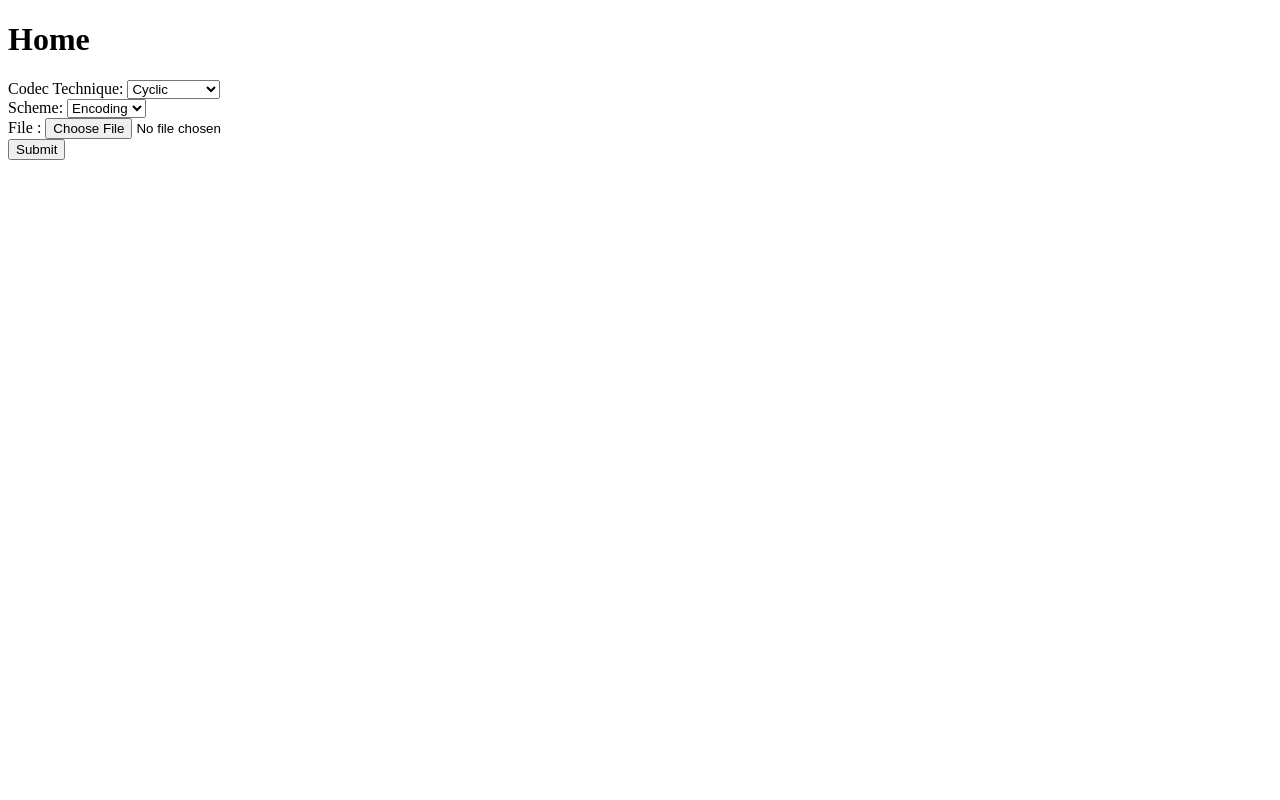
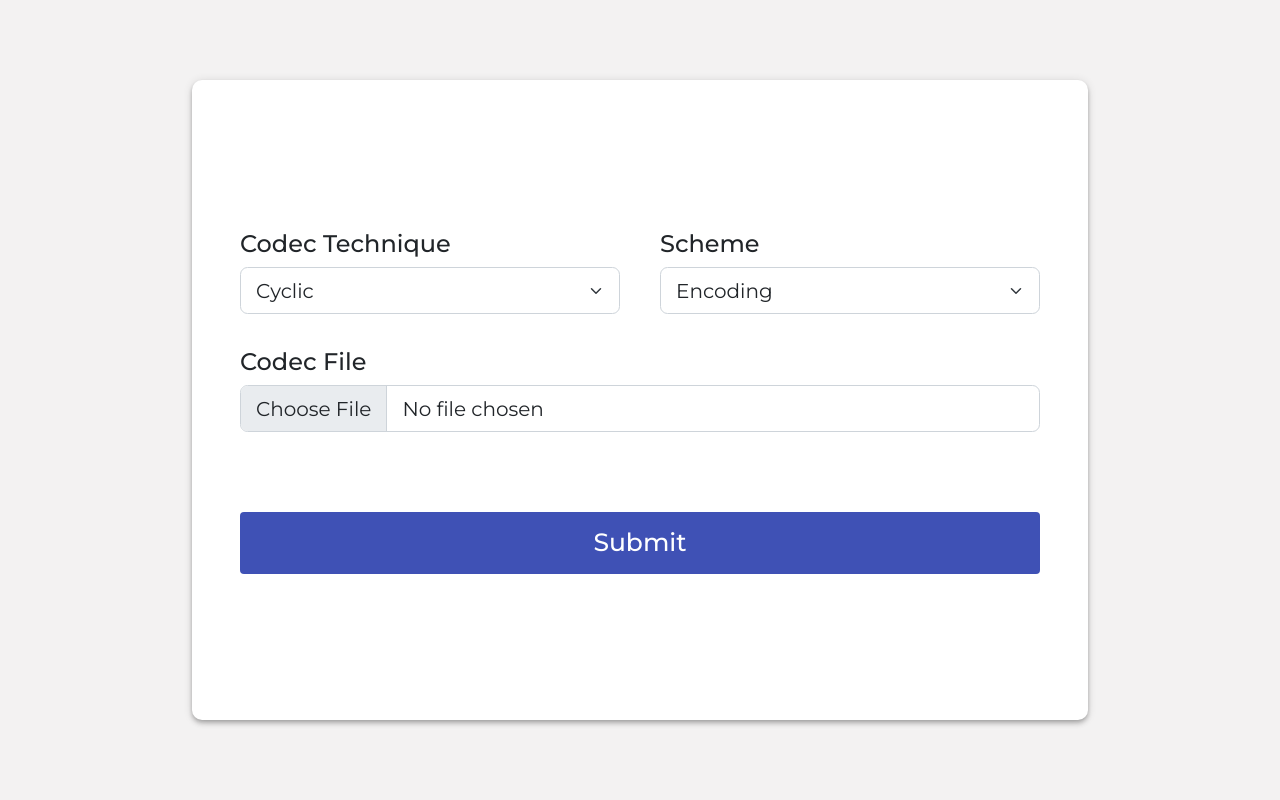
Before and after one commit to Nevilkumar/DNA-Project, a Django app: page / in a window 1280 px wide. Run offline with Django 3.2, Linux system fonts and the light colour scheme.

Commit message:
UI Changes

```diff
--- a/codec/templates/codec/base.html
+++ b/codec/templates/codec/base.html
@@ -6,11 +6,22 @@
     <meta charset="UTF-8">
     <meta http-equiv="X-UA-Compatible" content="IE=edge">
     <meta name="viewport" content="width=device-width, initial-scale=1.0">
+
+    <link href="https://cdn.jsdelivr.net/npm/bootstrap@5.2.2/dist/css/bootstrap.min.css" rel="stylesheet" integrity="sha384-Zenh87qX5JnK2Jl0vWa8Ck2rdkQ2Bzep5IDxbcnCeuOxjzrPF/et3URy9Bv1WTRi" crossorigin="anonymous">
+
+    <!-- Font Links -->
+    <link rel="preconnect" href="https://fonts.googleapis.com">
+    <link rel="preconnect" href="https://fonts.gstatic.com" crossorigin>
+    <link href="https://fonts.googleapis.com/css2?family=Montserrat:wght@400;500&display=swap" rel="stylesheet">
+    <link rel="stylesheet" href="{% static '/css/home.css' %}">
+    <link rel="stylesheet" href="{% static '/css/download.css' %}">
+
     <title>Codec Techniques</title>
 </head>
 
 <body>
     {% block content %} {% endblock content %}
+    <script src="https://cdn.jsdelivr.net/npm/bootstrap@5.2.2/dist/js/bootstrap.bundle.min.js" integrity="sha384-OERcA2EqjJCMA+/3y+gxIOqMEjwtxJY7qPCqsdltbNJuaOe923+mo//f6V8Qbsw3" crossorigin="anonymous"></script>
 </body>
 
 </html>
--- a/codec/templates/codec/home.html
+++ b/codec/templates/codec/home.html
@@ -1,32 +1,33 @@
 {% extends 'codec/base.html' %}
-
+{% load static %}
 {% block content %}
 
-<h1>Home</h1>
 <form method="post" action="" enctype="multipart/form-data">
     {% csrf_token %}
-    <div>
-        <div>
-            <div>
-                <label for="technique">Codec Technique:</label>
-                <select name="technique" id="technique">
+    <div class="main-container">
+        <div class="select-container">
+            <div class="single-select">
+                <label for="technique" class="select-label">Codec Technique</label>
+                <select class="form-select" name="technique" id="technique">
                     <option value="cyclic">Cyclic</option>
                     <option value="bch">BCH Codes</option>
                 </select>
             </div>
-            <div>
-                <label for="scheme">Scheme:</label>
-                <select name="scheme" id="scheme">
+            <div class="single-select">
+                <label for="scheme" class="select-label">Scheme</label>
+                <select class="form-select" name="scheme" id="scheme">
                     <option value="encoding">Encoding</option>
                     <option value="decoding">Decoding</option>
                 </select>
             </div>
         </div>
-        <div>
-            <label for="codecFile">File :</label>
-            <input type="file" id="codecFile" name="codecFile" accept=".txt">
+        <div class="button-container">
+            <div class="mb-3 mt-4">
+                <label for="codecFile" class="form-label select-label">Codec File</label>
+                <input required class="form-control" type="file" id="codecFile" name="codecFile" accept=".txt">
+            </div>
+            <button type="submit" class="mt-5 submit-btn">Submit</button>
         </div>
-        <button>Submit</button>
     </div>
 </form>
 
--- /dev/null
+++ b/static/css/download.css
@@ -0,0 +1,45 @@
+.main-container {
+  width: 70vw;
+  height: 80vh;
+  border-radius: 10px;
+  background-color: white;
+  box-shadow: 0 2px 4px -1px #0003, 0 4px 5px #00000024, 0 1px 10px #0000001f;
+  margin: auto;
+  display: flex;
+  padding: 20px;
+  justify-content: center;
+  align-items: center;
+  flex-direction: column;
+}
+
+.download-image {
+  height: 50vh;
+}
+
+.download-btn,
+.back-btn {
+  cursor: pointer;
+  padding: 12px 30px;
+  margin-right: 15px;
+  background-color: #3f51b5;
+  color: white;
+  font-size: 22px;
+  border-radius: 4px;
+  font-family: "Montserrat", sans-serif;
+  text-decoration: none;
+}
+
+.download-btn:hover {
+  color: white;
+}
+
+.back-btn:hover {
+  color: #3f51b5;
+}
+
+.back-btn {
+  border: 3px solid #3f51b5;
+  color: #3f51b5;
+  background-color: white;
+  padding: 9px 57px;
+}
--- /dev/null
+++ b/static/css/home.css
@@ -0,0 +1,63 @@
+* {
+  padding: 0;
+  box-sizing: border-box;
+  font-family: "Montserrat", sans-serif;
+  font-weight: 500;
+  font-size: 20px;
+}
+
+body {
+  width: 100vw;
+  height: 100vh;
+  display: flex;
+  justify-content: center;
+  align-items: center;
+  background-color: #f3f2f2;
+}
+
+.main-container {
+  width: 80vw;
+  height: 75vh;
+  border-radius: 10px;
+  background-color: white;
+  box-shadow: 0 2px 4px -1px #0003, 0 4px 5px #00000024, 0 1px 10px #0000001f;
+  margin: auto;
+  display: flex;
+  padding: 20px;
+  justify-content: center;
+  align-items: center;
+  flex-direction: column;
+}
+
+.select-container {
+  display: flex;
+  justify-content: center;
+  align-items: center;
+  width: 100%;
+}
+
+.single-select {
+  width: 380px;
+  margin: 0 20px;
+}
+
+.select-label {
+  font-size: 24px;
+  margin-bottom: 5px;
+}
+
+.button-container {
+  width: 800px;
+}
+
+.submit-btn {
+  width: 100%;
+  border: none;
+  outline: none;
+  padding: 12px 0;
+  background-color: #3f51b5;
+  border-radius: 4px;
+  color: white;
+  font-size: 25px;
+  font-family: "Montserrat", sans-serif;
+}
```
Also changed, not shown: codec/templates/codec/download.html (+8 -2 lines), codec/views.py (+12 -9 lines), Readme_Images/1.png (added), Readme_Images/2.png (added), readme.md (added), static/images/download.svg (added).
